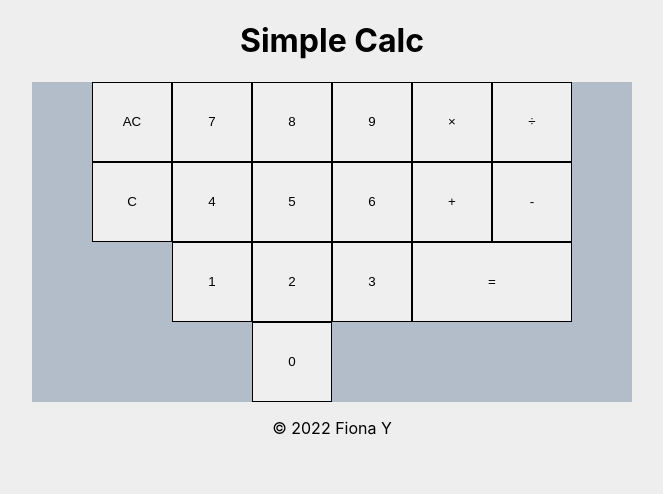
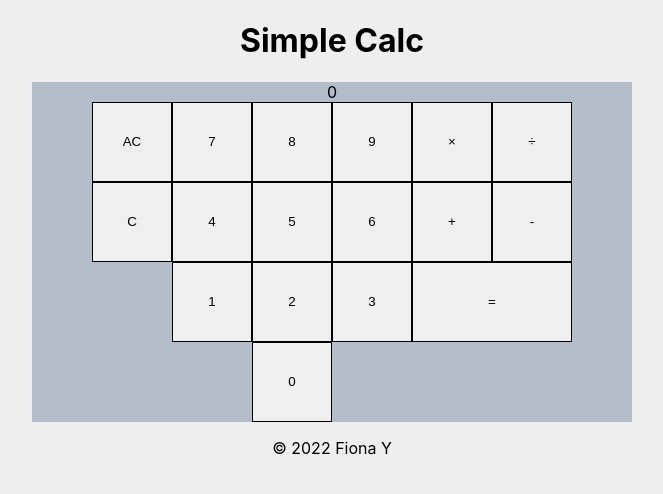
Before and after one commit to fyeung21/simple-calc, a React (Create React App) app: page / in a window 1280 px wide. Shown: the top 494 px of the page, without its empty margins (308-971 px from the left). Built offline with nearby package versions, Linux system fonts and the light colour scheme.

Commit message:
Sketch input display

```diff
--- a/src/components/App.js
+++ b/src/components/App.js
@@ -1,5 +1,6 @@
 import '../scss/styles.scss';
 import Header from './Header';
+import Display from './Display';
 import Buttons from './Buttons';
 import Footer from './Footer';
 
@@ -13,6 +14,7 @@ const App = () => {
     <div className="App">
         <Header title="Simple Calc"/>
       <main>
+        <Display/>
         <Buttons/>
       </main>
         <Footer/>
--- /dev/null
+++ b/src/components/Display.js
@@ -0,0 +1,11 @@
+import '../scss/styles.scss';
+
+const Display = () => {
+  return (
+    <div className="displayCont">
+        <span>0</span>
+    </div>
+  );
+}
+
+export default Display;
```
